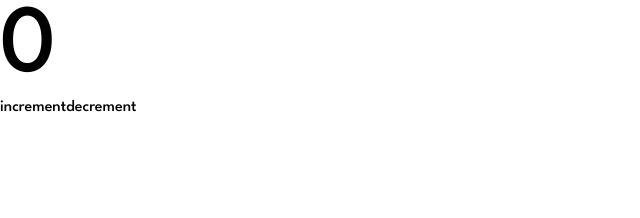
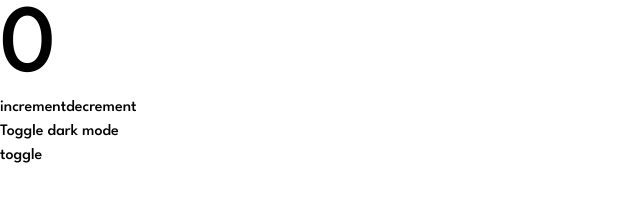
Before and after one commit to Mark-Alexis-Posadas/react-mini-practice, a React (Vite) app: page / in a window 1280 px wide. Shown: the top 218 px of the page, without its empty margins (0-640 px from the left). Built offline with nearby package versions, Linux system fonts and the light colour scheme.

Commit message:
added useToggle hook

```diff
--- a/src/App.jsx
+++ b/src/App.jsx
@@ -1,10 +1,14 @@
 import React from "react";
 import Counter from "./custom-hooks/pages/Counter";
+import ToggleDarkMode from "./custom-hooks/pages/ToggleDarkMode";
+import NavToggle from "./custom-hooks/pages/NavToggle";
 
 const App = () => {
   return (
     <>
       <Counter />
+      <ToggleDarkMode />
+      <NavToggle />
     </>
   );
 };
--- /dev/null
+++ b/src/custom-hooks/hooks/useToggle.js
@@ -0,0 +1,11 @@
+import { useState } from "react";
+
+export const useToggle = () => {
+  const [isToggle, setIsToggle] = useState(false);
+
+  const handleToggle = () => {
+    setIsToggle(!isToggle);
+  };
+
+  return { isToggle, handleToggle };
+};
--- /dev/null
+++ b/src/custom-hooks/pages/NavToggle.jsx
@@ -0,0 +1,20 @@
+import React from "react";
+import { useToggle } from "../hooks/useToggle";
+
+export default function NavToggle() {
+  const { isToggle, handleToggle } = useToggle();
+  return (
+    <div>
+      <nav>
+        <button onClick={handleToggle}>toggle</button>
+        {isToggle && (
+          <ul>
+            <li>home</li>
+            <li>blog</li>
+            <li>about</li>
+          </ul>
+        )}
+      </nav>
+    </div>
+  );
+}
--- /dev/null
+++ b/src/custom-hooks/pages/ToggleDarkMode.jsx
@@ -0,0 +1,10 @@
+import { useToggle } from "../hooks/useToggle";
+
+export default function ToggleDarkMode() {
+  const { isToggle, handleToggle } = useToggle();
+  return (
+    <div className={isToggle ? "bg-black text-white" : "bg-white text-black"}>
+      <button onClick={handleToggle}>Toggle dark mode</button>
+    </div>
+  );
+}
```
